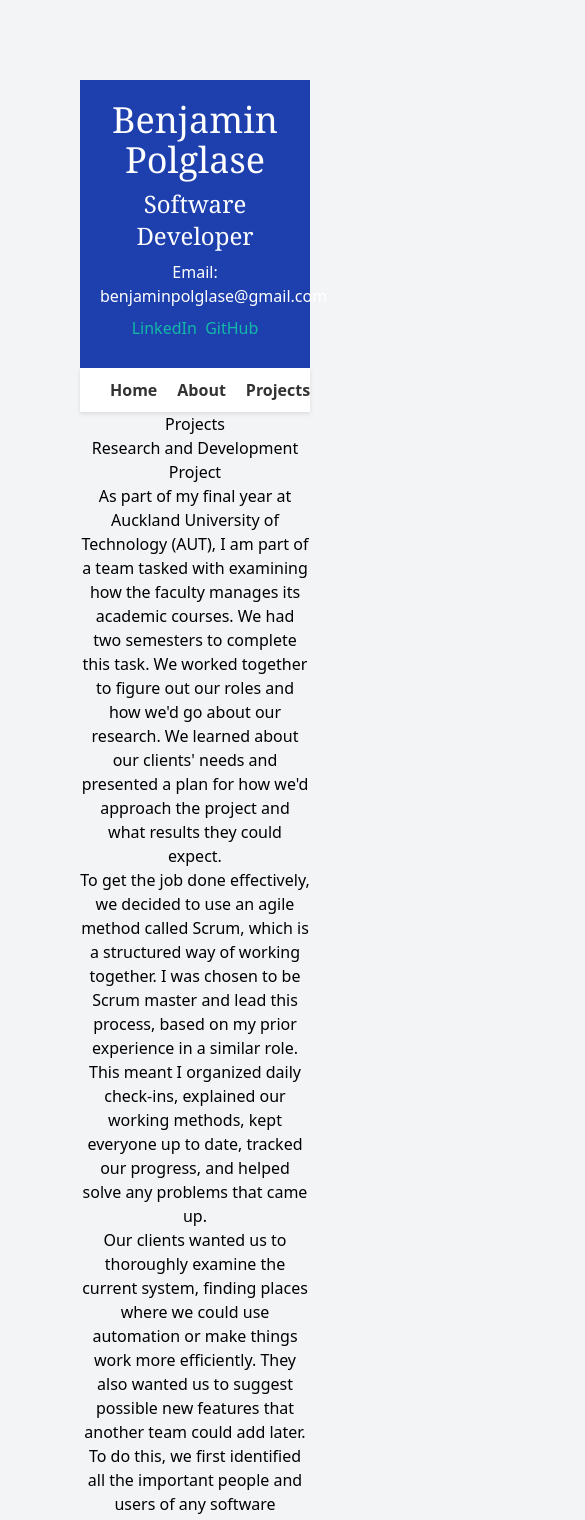
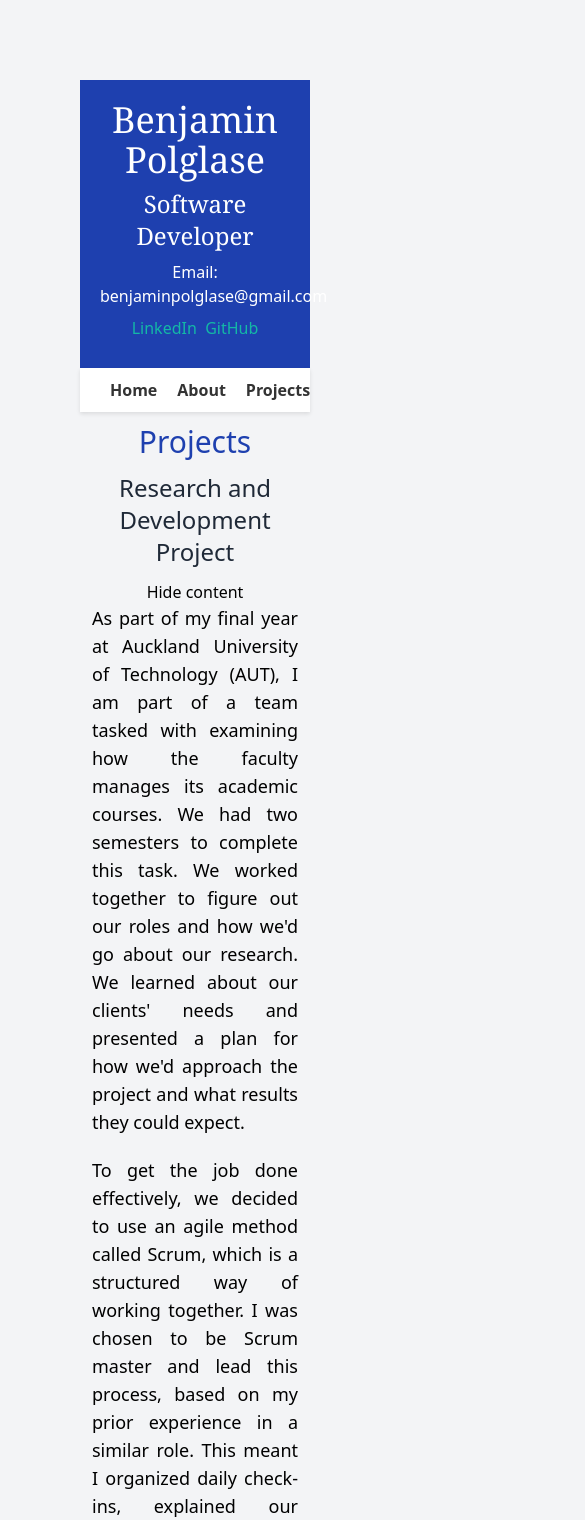
Before and after one commit to Bnjmn-P/React-Practice, a React (Create React App) app in the folder cv/: page /projects in a window 390 px wide. Shown: the top 1520 px of the page, 585 px wide, since content can reach past the window. Built offline with nearby package versions, Linux system fonts and the light colour scheme.

Commit message:
Added collapsable component

```diff
--- a/cv/src/App.css
+++ b/cv/src/App.css
@@ -105,3 +105,39 @@ a:hover {
     @apply p-3; /* Increased padding for smaller screens */
   }
 }
+
+#projects {
+  @apply max-w-screen-lg mx-auto p-5;
+}
+
+#projects h1 {
+  @apply text-3xl mb-3 text-blue-800; /* Increased about section title text size */
+}
+
+#projects h2 {
+  @apply text-2xl mb-3 text-gray-800; /* Increased about section subtitle text size and adjusted color */
+}
+
+#projects p {
+  @apply text-lg leading-7 mb-5; /* Adjusted about section paragraph text size and line height */
+  text-align: justify;
+}
+
+@media (max-width: 768px) {
+  #projects {
+    @apply p-3; /* Increased padding for smaller screens */
+  }
+}
+
+.collapse-button {
+  display: block;
+  width: 100%;
+}
+
+.collapse-content.collapsed {
+  display: none;
+}
+
+.collapsed-content.expanded {
+  display: block;
+}
--- /dev/null
+++ b/cv/src/components/Collapse.js
@@ -0,0 +1,24 @@
+import React from 'react';
+
+const Collapse = ({ collapsed, children }) => {
+    const [isCollapsed, setIsCollapsed] = React.useState(collapsed);
+
+    return (
+      <>
+        <button
+          className="collapse-button"
+          onClick={() => setIsCollapsed(!isCollapsed)}
+        >
+          {isCollapsed ? 'Show' : 'Hide'} content
+        </button>
+        <div
+          className={`collapse-content ${isCollapsed ? 'collapsed' : 'expanded'}`}
+          aria-expanded={isCollapsed}
+        >
+          {children}
+        </div>
+      </>
+    );
+  }
+
+  export default Collapse;
--- a/cv/src/components/pages/Projects.js
+++ b/cv/src/components/pages/Projects.js
@@ -1,4 +1,5 @@
 import React from 'react';
+import Collapse from '../Collapse';
 
 const YouTubeVideo = () => {
   return (
@@ -19,6 +20,8 @@ const Projects = () => {
     <section id="projects">
       <h1>Projects</h1>
       <h2>Research and Development Project</h2>
+
+      <Collapse>
 <p>As part of my final year at Auckland University of Technology (AUT), I am part of a team tasked with examining how the faculty manages its academic courses. We had two semesters to complete this task. We worked together to figure out our roles and how we'd go about our research. We learned about our clients' needs and presented a plan for how we'd approach the project and what results they could expect.</p>
 <p>To get the job done effectively, we decided to use an agile method called Scrum, which is a structured way of working together. I was chosen to be Scrum master and lead this process, based on my prior experience in a similar role. This meant I organized daily check-ins, explained our working methods, kept everyone up to date, tracked our progress, and helped solve any problems that came up.</p>
 <p>Our clients wanted us to thoroughly examine the current system, finding places where we could use automation or make things work more efficiently. They also wanted us to suggest possible new features that another team could add later. To do this, we first identified all the important people and users of any software currently in use. We talked to them to understand what they put into the system, what they did with it, and what came out of it. This gave us both a broad overview and a detailed look at how the courses were being managed. We summarized all these processes in documents and diagrams, such as UML and use case diagrams.</p>
@@ -26,16 +29,19 @@ const Projects = () => {
 <p>Again, we talked to the people involved to get their thoughts, as we needed to focus on what they wanted. After we'd put together a detailed document of all the features they might want to add, along with reasons for each one, we moved on to see if each feature was doable. We looked at the big picture requirements and regulations that needed to be met, as well as the current systems in place and its limitations.</p>
 <p>When the project is finished, we'll present our findings in a final report. The clients can then give this report to a new team if they decide to go ahead with our suggested features. This whole experience taught me how important it is to have a clear plan, work closely with clients, and truly understand a system before trying to make it better.
 </p>
+</Collapse>
 
 <h2>The Lost Relics</h2>
+<Collapse collapsed={true}> {/* Initially collapsed */}
 <p>For this project, I served as the Scrum Master for a five-member team tasked with developing a 2D platforming game using the Unity game engine. Together, we collaborated to create a product we could all take pride in.</p>
 <p>During sprint zero, our focus was on honing our skills and strategizing for the upcoming sprint. Since I was unfamiliar with Unity, I dedicated a significant portion of my time to following tutorials and working on my own small projects. This proved invaluable, as it provided me with a clearer grasp of the environment and the project prior to actual development. As a team, we also began acquainting ourselves with the Agile Scrum development cycle.</p>
 <p>Over the next two sprints, we tackled the project as a cohesive unit. I observed that with Agile, we all assumed equal responsibility for development, planning, documentation, and design. This shared responsibility bolstered our team's growth, and I believe we became highly efficient. I came to understand that Agile encouraged active participation, and it felt like we all had a stake in the ownership of the product. I was impressed by how Agile facilitated an equitable distribution of the workload.</p>
 <p>Our team was composed of motivated individuals eager to put in the effort, which I believe was instrumental in our success in this environment. Breaking down the project into manageable increments, such as user stories, establishing clear goals, and adhering to agreed-upon standards, made the project more comprehensible and, consequently, more manageable.</p>
 <p>There were areas where our team could have improved. Initially, in sprint one, our user stories were often inadequately scoped or dependent on others, likely due to our collective inexperience with both the process and Unity development. Even with increased proficiency, we were still navigating the intricacies of a project of this scale. However, this issue was largely rectified in sprint two, as we had gained a much better understanding and were able to reevaluate our user stories. The other area of potential enhancement was in test-driven development. We encountered challenges implementing this practice in Unity, especially as the features grew more complex, making it increasingly challenging to establish tests. While I acknowledge the benefits of testing first, in this project, I felt it was not a necessity</p>
 <p>Through this experience, I gleaned valuable insights into Scrum Agile development and believe it is exceptionally well-suited to software development. It promotes a high degree of collaboration and adaptability. I thoroughly enjoyed my dual role as a developer and Scrum Master and would gladly embrace the opportunity to work in this environment again.</p>
+<YouTubeVideo />
+</Collapse>
 
-<YouTubeVideo />
 
     </section>
   );
```
